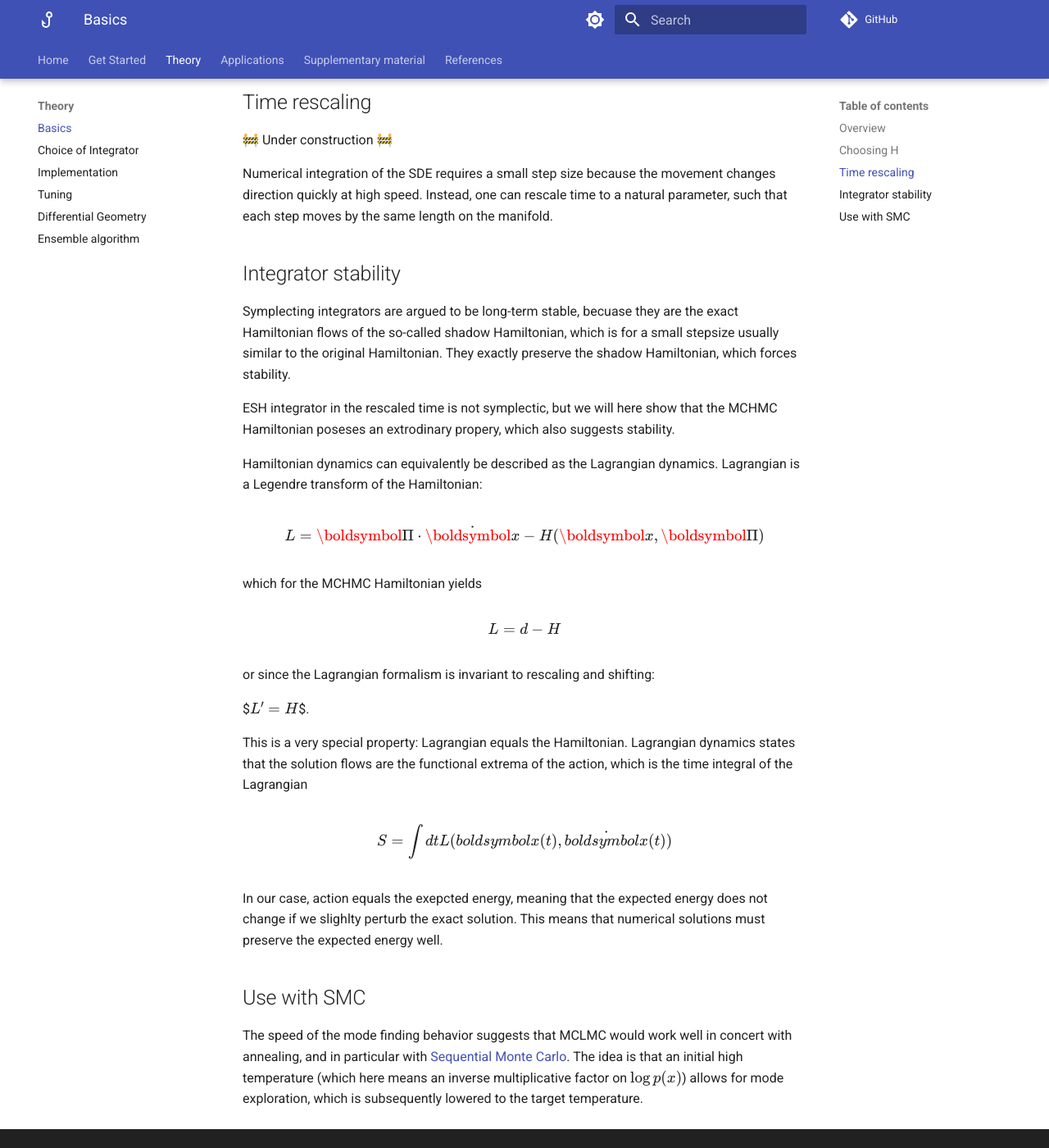
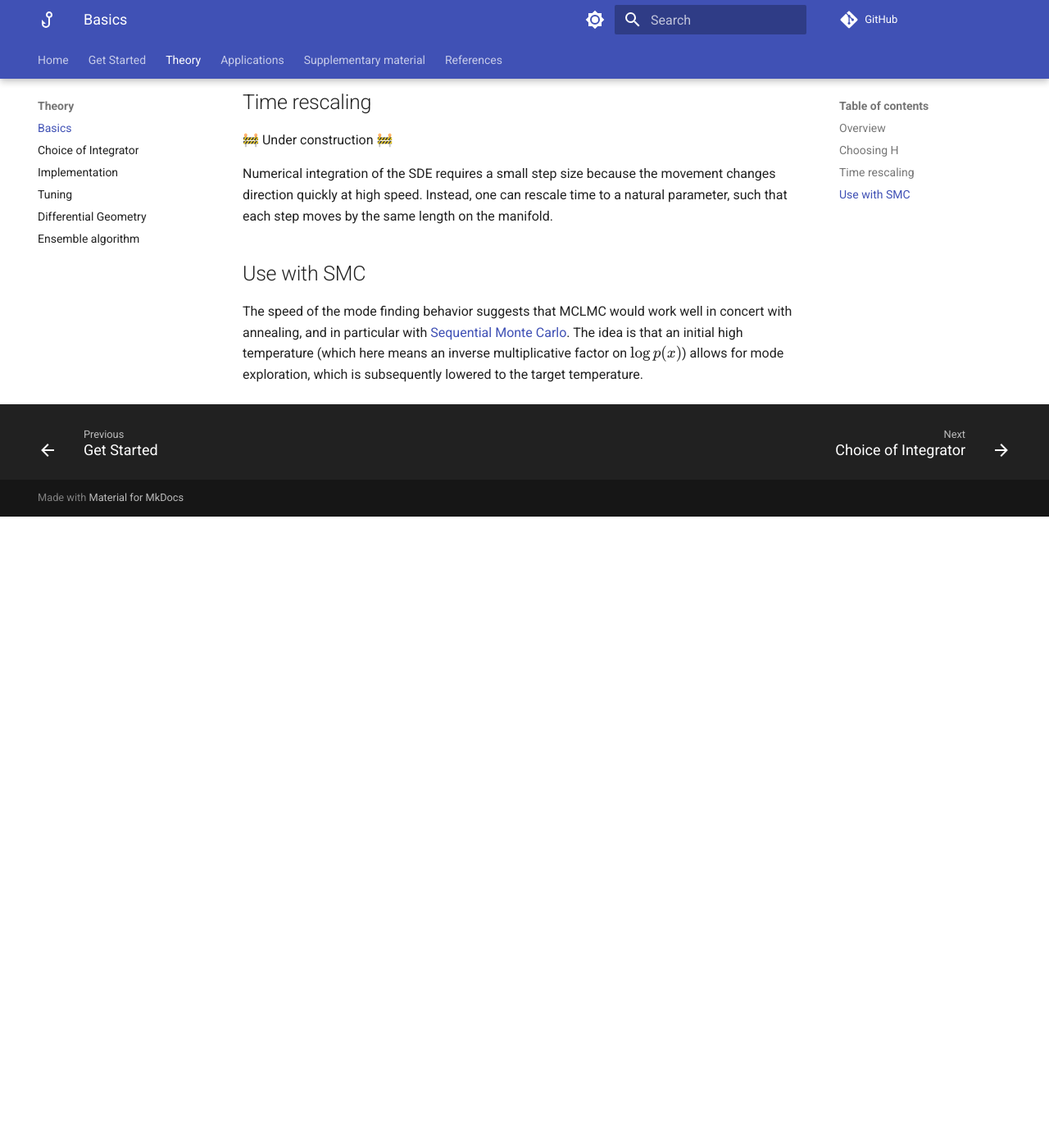
Before and after one commit to reubenharry/mclmc-docs, an MkDocs documentation site: the page built from docs/tutorial.md, in a window 1280 px wide and 1400 px high, scrolled down 3034 px. Shown: the whole window at 82% size. Built offline with MkDocs 1.6.1 and Material for MkDocs 9.7.7, drawn with Linux system fonts in a browser that asks for light colours; comment, search, counter and statistics services are not loaded; after the commit the page ends 3664 px from its top, so only the background shows below that.

```diff
--- a/docs/tutorial.md
+++ b/docs/tutorial.md
@@ -130,34 +130,6 @@ Numerical integration of the SDE requires a small step size because the movement
 <!-- The consequence of this is that the integrator must be rederived, using the standard  -->
 
 
-## Integrator stability
-
-Symplecting integrators are argued to be long-term stable, becuase they are the exact Hamiltonian flows of the so-called shadow Hamiltonian, which is for a small stepsize usually similar to the original Hamiltonian. They exactly preserve the shadow Hamiltonian, which forces stability.
-
-ESH integrator in the rescaled time is not symplectic, but we will here show that the MCHMC Hamiltonian poseses an extrodinary propery, which also suggests stability.
-
-Hamiltonian dynamics can equivalently be described as the Lagrangian dynamics. Lagrangian is a Legendre transform of the Hamiltonian:
-
-$$
-L = \boldsymbol{\Pi} \cdot \dot{\boldsymbol{x}} - H(\boldsymbol{x}, \boldsymbol{\Pi})
-$$
-
-which for the MCHMC Hamiltonian yields
-
-$$ L = d - H $$
-
-or since the Lagrangian formalism is invariant to rescaling and shifting:
-
-$$L' = H$$.
-
-This is a very special property: Lagrangian equals the Hamiltonian.
-Lagrangian dynamics states that the solution flows are the functional extrema of the action, which is the time integral of the Lagrangian
-
-$$S = \int dt L(boldsymbol{x}(t), \dot{boldsymbol{x}}(t))$$
-
-In our case, action equals the exepcted energy, meaning that the expected energy does not change if we slighlty perturb the exact solution. This means that numerical solutions must preserve the expected energy well.
-
-
 ## Use with SMC
 
 The speed of the mode finding behavior suggests that MCLMC would work well in concert with annealing, and in particular with [Sequential Monte Carlo](smc.md). The idea is that an initial high temperature (which here means an inverse multiplicative factor on $\log p(x)$) allows for mode exploration, which is subsequently lowered to the target temperature.
```
Also changed, not shown: docs/choice_of_integrator.md (+28 -0 lines).
